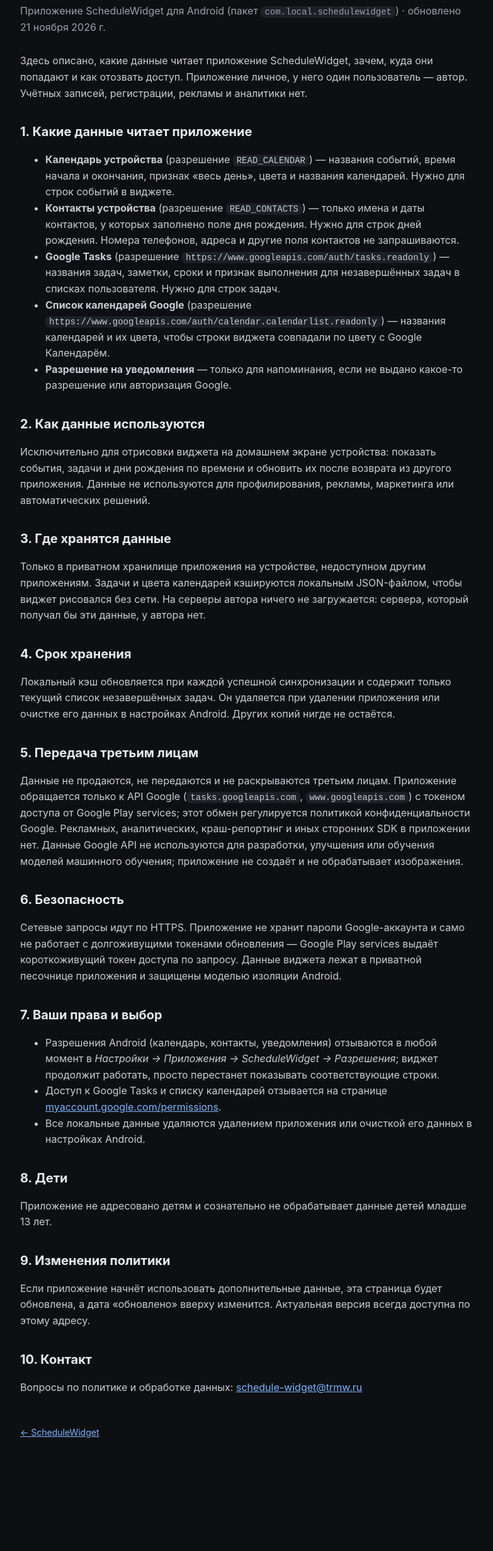
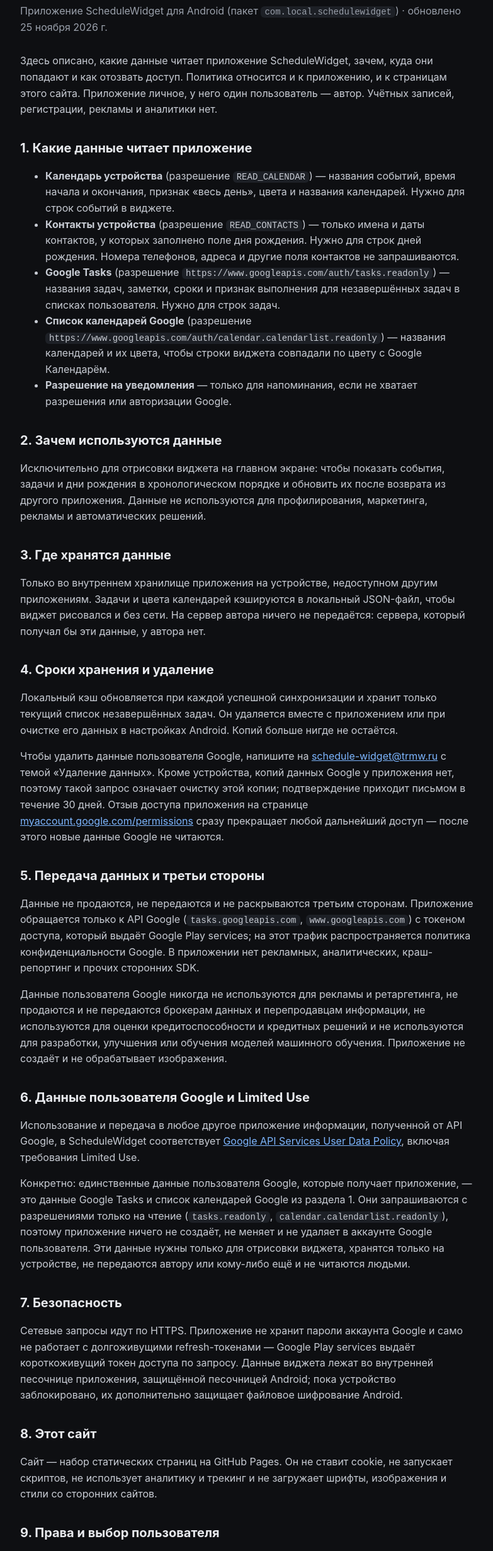
Before and after one commit to GitUser200607/schedule-widget-site, a plain HTML site: page ru/privacy.html in a window 1280 px wide. Shown: the part 94-2556 px from the top of the page at 63% size, without its empty margins (248-1031 px from the left). Before the commit the page ends 2460 px from the top, so only its background shows below. Drawn offline with Linux system fonts and the light colour scheme.

Commit message:
docs: disclose Google Limited Use and the deletion-request path

```diff
--- a/ru/privacy.html
+++ b/ru/privacy.html
@@ -14,11 +14,12 @@
     <a class="lang" href="../privacy.html" hreflang="en">English</a>
   </div>
   <p class="sub">Приложение ScheduleWidget для Android (пакет
-  <code>com.local.schedulewidget</code>) · обновлено 21 ноября 2026 г.</p>
+  <code>com.local.schedulewidget</code>) · обновлено 25 ноября 2026 г.</p>
 
   <p>Здесь описано, какие данные читает приложение ScheduleWidget, зачем, куда
-  они попадают и как отозвать доступ. Приложение личное, у него один
-  пользователь — автор. Учётных записей, регистрации, рекламы и аналитики нет.</p>
+  они попадают и как отозвать доступ. Политика относится и к приложению, и к
+  страницам этого сайта. Приложение личное, у него один пользователь — автор.
+  Учётных записей, регистрации, рекламы и аналитики нет.</p>
 
   <h2>1. Какие данные читает приложение</h2>
   <ul>
@@ -38,68 +39,102 @@
         названия календарей и их цвета, чтобы строки виджета совпадали по цвету с
         Google Календарём.</li>
     <li><strong>Разрешение на уведомления</strong> — только для напоминания, если
-        не выдано какое-то разрешение или авторизация Google.</li>
+        не хватает разрешения или авторизации Google.</li>
   </ul>
 
-  <h2>2. Как данные используются</h2>
-  <p>Исключительно для отрисовки виджета на домашнем экране устройства: показать
-  события, задачи и дни рождения по времени и обновить их после возврата из
-  другого приложения. Данные не используются для профилирования, рекламы,
-  маркетинга или автоматических решений.</p>
+  <h2>2. Зачем используются данные</h2>
+  <p>Исключительно для отрисовки виджета на главном экране: чтобы показать
+  события, задачи и дни рождения в хронологическом порядке и обновить их после
+  возврата из другого приложения. Данные не используются для профилирования,
+  маркетинга, рекламы и автоматических решений.</p>
 
   <h2>3. Где хранятся данные</h2>
-  <p>Только в приватном хранилище приложения на устройстве, недоступном другим
-  приложениям. Задачи и цвета календарей кэшируются локальным JSON-файлом, чтобы
-  виджет рисовался без сети. На серверы автора ничего не загружается: сервера,
+  <p>Только во внутреннем хранилище приложения на устройстве, недоступном другим
+  приложениям. Задачи и цвета календарей кэшируются в локальный JSON-файл, чтобы
+  виджет рисовался и без сети. На сервер автора ничего не передаётся: сервера,
   который получал бы эти данные, у автора нет.</p>
 
-  <h2>4. Срок хранения</h2>
-  <p>Локальный кэш обновляется при каждой успешной синхронизации и содержит
-  только текущий список незавершённых задач. Он удаляется при удалении приложения
-  или очистке его данных в настройках Android. Других копий нигде не остаётся.</p>
+  <h2>4. Сроки хранения и удаление</h2>
+  <p>Локальный кэш обновляется при каждой успешной синхронизации и хранит только
+  текущий список незавершённых задач. Он удаляется вместе с приложением или при
+  очистке его данных в настройках Android. Копий больше нигде не остаётся.</p>
+  <p>Чтобы удалить данные пользователя Google, напишите на
+  <a href="mailto:schedule-widget@trmw.ru">schedule-widget@trmw.ru</a> с темой
+  «Удаление данных». Кроме устройства, копий данных Google у приложения нет,
+  поэтому такой запрос означает очистку этой копии; подтверждение приходит
+  письмом в течение 30 дней. Отзыв доступа приложения на странице
+  <a href="https://myaccount.google.com/permissions">myaccount.google.com/permissions</a>
+  сразу прекращает любой дальнейший доступ — после этого новые данные Google не
+  читаются.</p>
 
-  <h2>5. Передача третьим лицам</h2>
-  <p>Данные не продаются, не передаются и не раскрываются третьим лицам.
+  <h2>5. Передача данных и третьи стороны</h2>
+  <p>Данные не продаются, не передаются и не раскрываются третьим сторонам.
   Приложение обращается только к API Google (<code>tasks.googleapis.com</code>,
-  <code>www.googleapis.com</code>) с токеном доступа от Google Play services;
-  этот обмен регулируется политикой конфиденциальности Google. Рекламных,
-  аналитических, краш-репортинг и иных сторонних SDK в приложении нет. Данные
-  Google API не используются для разработки, улучшения или обучения моделей
-  машинного обучения; приложение не создаёт и не обрабатывает изображения.</p>
+  <code>www.googleapis.com</code>) с токеном доступа, который выдаёт Google Play
+  services; на этот трафик распространяется политика конфиденциальности Google.
+  В приложении нет рекламных, аналитических, краш-репортинг и прочих сторонних
+  SDK.</p>
+  <p>Данные пользователя Google никогда не используются для рекламы и
+  ретаргетинга, не продаются и не передаются брокерам данных и перепродавцам
+  информации, не используются для оценки кредитоспособности и кредитных решений
+  и не используются для разработки, улучшения или обучения моделей машинного
+  обучения. Приложение не создаёт и не обрабатывает изображения.</p>
 
-  <h2>6. Безопасность</h2>
-  <p>Сетевые запросы идут по HTTPS. Приложение не хранит пароли Google-аккаунта и
-  само не работает с долгоживущими токенами обновления — Google Play services
-  выдаёт короткоживущий токен доступа по запросу. Данные виджета лежат в
-  приватной песочнице приложения и защищены моделью изоляции Android.</p>
+  <h2>6. Данные пользователя Google и Limited Use</h2>
+  <p>Использование и передача в любое другое приложение информации, полученной
+  от API Google, в ScheduleWidget соответствует
+  <a href="https://developers.google.com/terms/api-services-user-data-policy">Google
+  API Services User Data Policy</a>, включая требования Limited Use.</p>
+  <p>Конкретно: единственные данные пользователя Google, которые получает
+  приложение, — это данные Google Tasks и список календарей Google из раздела 1.
+  Они запрашиваются с разрешениями только на чтение (<code>tasks.readonly</code>,
+  <code>calendar.calendarlist.readonly</code>), поэтому приложение ничего не
+  создаёт, не меняет и не удаляет в аккаунте Google пользователя. Эти данные
+  нужны только для отрисовки виджета, хранятся только на устройстве, не
+  передаются автору или кому-либо ещё и не читаются людьми.</p>
 
-  <h2>7. Ваши права и выбор</h2>
+  <h2>7. Безопасность</h2>
+  <p>Сетевые запросы идут по HTTPS. Приложение не хранит пароли аккаунта Google и
+  само не работает с долгоживущими refresh-токенами — Google Play services выдаёт
+  короткоживущий токен доступа по запросу. Данные виджета лежат во внутренней
+  песочнице приложения, защищённой песочницей Android; пока устройство
+  заблокировано, их дополнительно защищает файловое шифрование Android.</p>
+
+  <h2>8. Этот сайт</h2>
+  <p>Сайт — набор статических страниц на GitHub Pages. Он не ставит cookie, не
+  запускает скриптов, не использует аналитику и трекинг и не загружает шрифты,
+  изображения и стили со сторонних сайтов.</p>
+
+  <h2>9. Права и выбор пользователя</h2>
   <ul>
-    <li>Разрешения Android (календарь, контакты, уведомления) отзываются в любой
-        момент в <em>Настройки → Приложения → ScheduleWidget → Разрешения</em>;
-        виджет продолжит работать, просто перестанет показывать соответствующие
+    <li>Разрешения Android (календарь, контакты, уведомления) можно отозвать в
+        любой момент в <em>Настройки → Приложения → ScheduleWidget → Разрешения</em>;
+        виджет продолжит работать и просто перестанет показывать соответствующие
         строки.</li>
     <li>Доступ к Google Tasks и списку календарей отзывается на странице
         <a href="https://myaccount.google.com/permissions">myaccount.google.com/permissions</a>.</li>
-    <li>Все локальные данные удаляются удалением приложения или очисткой его
-        данных в настройках Android.</li>
+    <li>Удаление данных пользователя Google можно запросить письмом, как описано
+        в разделе 4.</li>
+    <li>Все локально сохранённые данные удаляются вместе с приложением или при
+        очистке его данных в настройках Android.</li>
   </ul>
 
-  <h2>8. Дети</h2>
-  <p>Приложение не адресовано детям и сознательно не обрабатывает данные детей
+  <h2>10. Дети</h2>
+  <p>Приложение не адресовано детям и не обрабатывает сознательно данные детей
   младше 13 лет.</p>
 
-  <h2>9. Изменения политики</h2>
+  <h2>11. Изменения политики</h2>
   <p>Если приложение начнёт использовать дополнительные данные, эта страница
-  будет обновлена, а дата «обновлено» вверху изменится. Актуальная версия всегда
+  будет обновлена, а дата «обновлено» выше изменится. Актуальная версия всегда
   доступна по этому адресу.</p>
 
-  <h2>10. Контакт</h2>
-  <p>Вопросы по политике и обработке данных:
-  <a href="mailto:schedule-widget@trmw.ru">schedule-widget@trmw.ru</a></p>
+  <h2>12. Контакты</h2>
+  <p>Вопросы по политике и по обращению с данными:
+  <a href="mailto:schedule-widget@trmw.ru">schedule-widget@trmw.ru</a>. Этот же
+  адрес — контакт оператора данных, то есть автора приложения.</p>
 
   <footer>
-    <a href="index.html">← ScheduleWidget</a>
+    <a href="../index.html">← ScheduleWidget</a>
   </footer>
 </main>
 </body>
```
Also changed, not shown: privacy.html (+48 -15 lines), sitemap.xml (+8 -8 lines).
